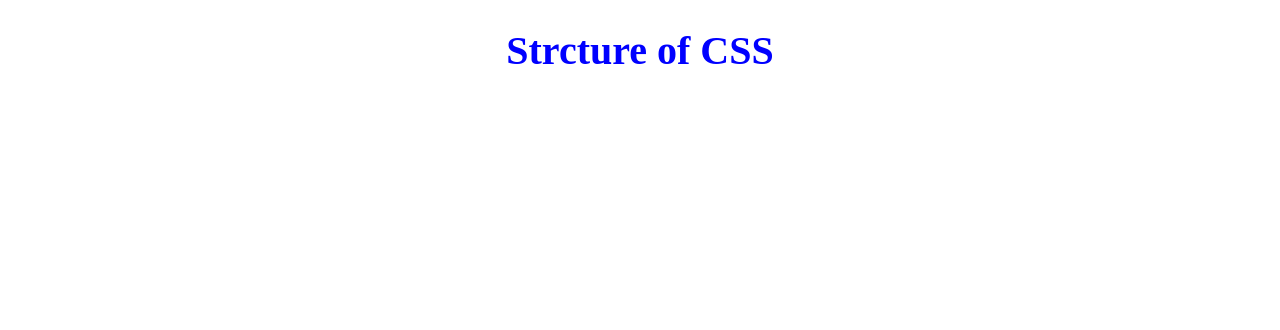
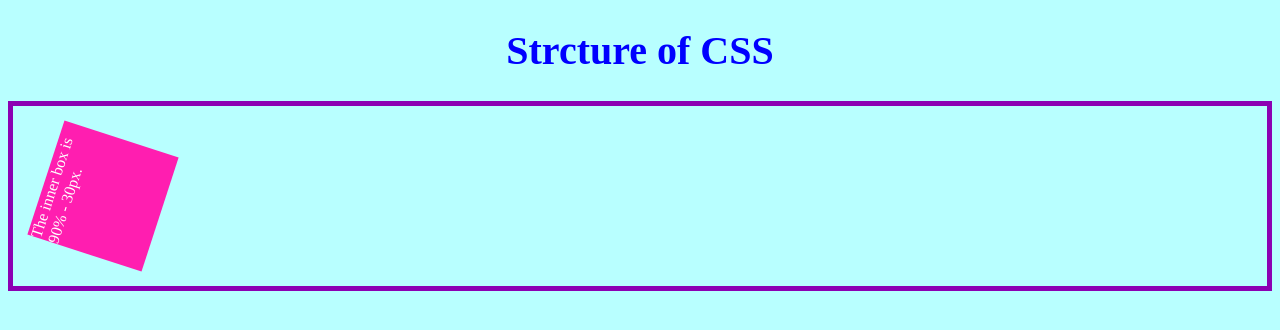
Before and after one commit to Yumekawa-chan/web_tutorial_1, a plain HTML site: page strcture_css.html in a window 1280 px wide. Drawn offline with Linux system fonts and the light colour scheme.

Commit message:
complete structure_css

```diff
--- a/strcture_css.html
+++ b/strcture_css.html
@@ -8,5 +8,6 @@
 </head>
 <body>
     <h1>Strcture of CSS</h1>
+    <div class="outer"><div class="box">The inner box is 90% - 30px.</div></div>
 </body>
 </html>
--- a/styles/strcture_css.css
+++ b/styles/strcture_css.css
@@ -1,5 +1,22 @@
+html{
+    background-color: rgb(184, 255, 255);
+}
+
 h1{
     text-align: center;
     font-size: 40px;
     color:blue;
 }
+
+.outer {
+    border: 5px solid rgb(140, 0, 179);
+  }
+
+.box {
+margin: 30px;
+width: 120px;
+height: 120px;
+color:white;
+background-color: rgb(255, 30, 176);
+transform: rotate(0.8turn);
+}
```
